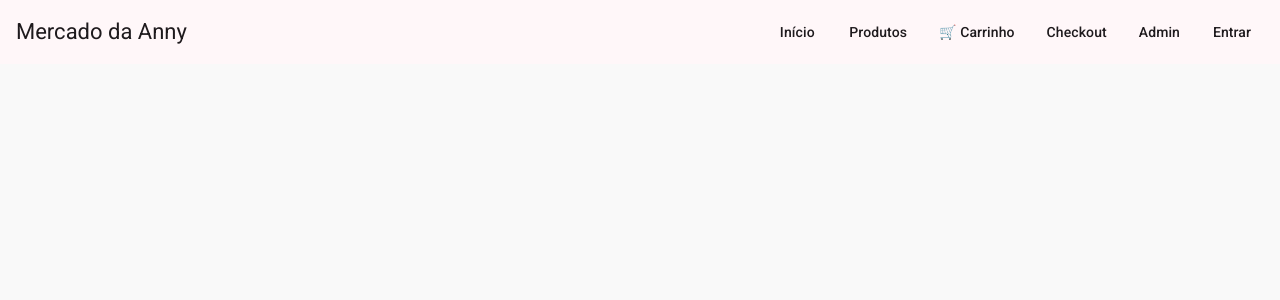
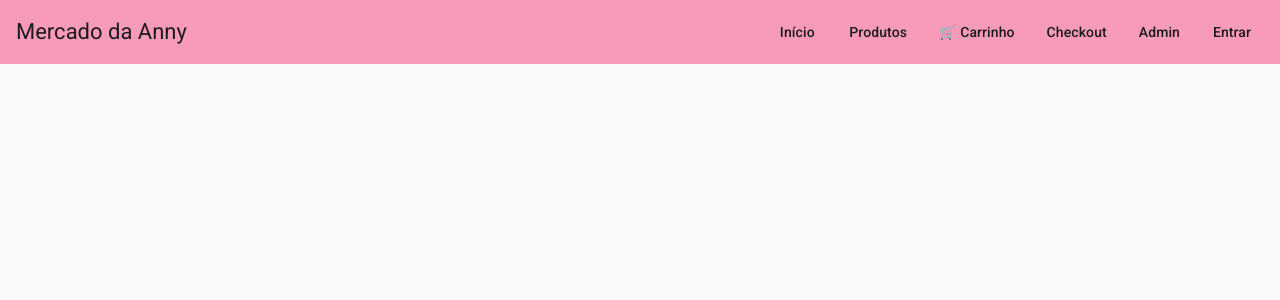
Before and after one commit to annyk191/e-commerce, an Angular app: page / in a window 1280 px wide. Shown: the top 300 px of the page. Built offline with nearby package versions, Linux system fonts and the light colour scheme.

Commit message:
Refactor: src/app/shared/layout/header/header.css

```diff
--- a/src/app/shared/layout/header/header.css
+++ b/src/app/shared/layout/header/header.css
@@ -1,5 +1,6 @@
 mat-toolbar {
   display: flex;
+   background-color: #f89bba;
   flex-wrap: wrap;
 }
 
@@ -13,5 +14,5 @@ button {
 
 .email-usuario {
   font-size: 15px;
-  color: rgb(224, 76, 126);
+  color: rgb(0, 0, 0);
 }
```
